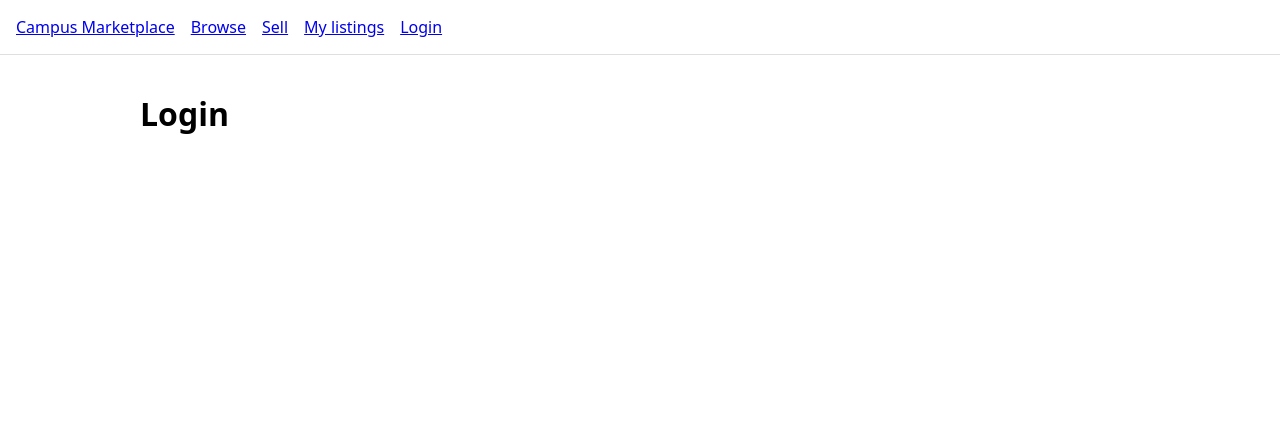
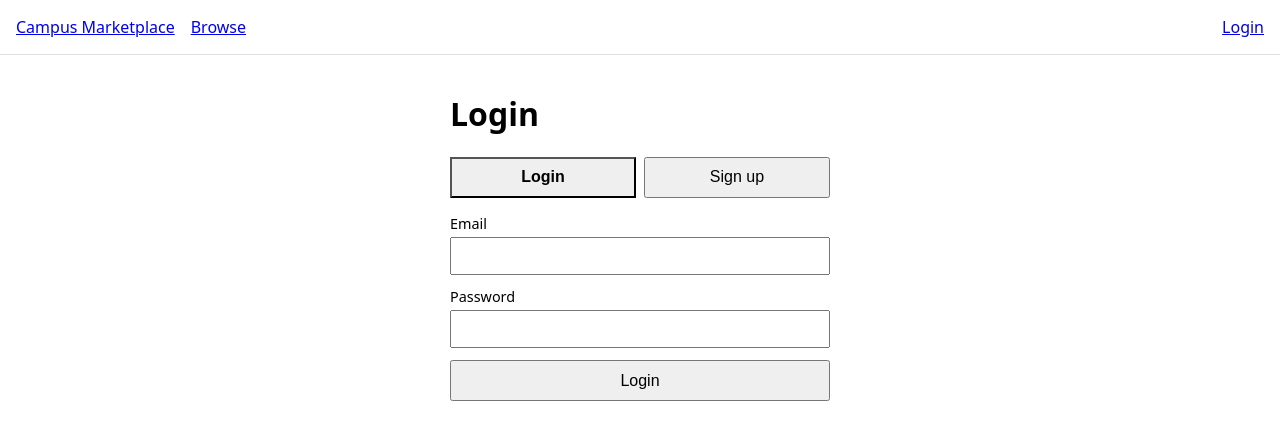
Before and after one commit to Ademubashir/Campus-Marketplace, a React app in the folder frontend/: page /login in a window 1280 px wide. Shown: the top 440 px of the page. Built offline with nearby package versions, Linux system fonts and the light colour scheme; the HTML template or start-up script is replaced by a standard one.

Commit message:
Step 9: auth UI with login/signup, navbar state, protected routes

```diff
--- a/frontend/src/App.jsx
+++ b/frontend/src/App.jsx
@@ -1,5 +1,6 @@
 import { Routes, Route } from 'react-router-dom'
 import Navbar from './components/Navbar'
+import ProtectedRoute from './components/ProtectedRoute'
 import Home from './pages/Home'
 import Browse from './pages/Browse'
 import ListingDetail from './pages/ListingDetail'
@@ -18,11 +19,41 @@ export default function App() {
           <Route path="/" element={<Home />} />
           <Route path="/browse" element={<Browse />} />
           <Route path="/listings/:id" element={<ListingDetail />} />
-          <Route path="/sell" element={<CreateListing />} />
-          <Route path="/listings/:id/edit" element={<EditListing />} />
-          <Route path="/my-listings" element={<MyListings />} />
           <Route path="/login" element={<Login />} />
-          <Route path="/profile" element={<Profile />} />
+
+          <Route
+            path="/sell"
+            element={
+              <ProtectedRoute>
+                <CreateListing />
+              </ProtectedRoute>
+            }
+          />
+          <Route
+            path="/listings/:id/edit"
+            element={
+              <ProtectedRoute>
+                <EditListing />
+              </ProtectedRoute>
+            }
+          />
+          <Route
+            path="/my-listings"
+            element={
+              <ProtectedRoute>
+                <MyListings />
+              </ProtectedRoute>
+            }
+          />
+          <Route
+            path="/profile"
+            element={
+              <ProtectedRoute>
+                <Profile />
+              </ProtectedRoute>
+            }
+          />
+
           <Route path="*" element={<h1>Page not found</h1>} />
         </Routes>
       </main>
--- /dev/null
+++ b/frontend/src/AuthContext.jsx
@@ -0,0 +1,55 @@
+import { createContext, useContext, useEffect, useState } from 'react'
+import { api, setToken, clearToken, getToken } from './api'
+
+const AuthContext = createContext(null)
+
+export function AuthProvider({ children }) {
+  const [user, setUser] = useState(null)
+  const [loading, setLoading] = useState(true)
+
+  // On first load: if a token is saved, ask the backend who it belongs to.
+  useEffect(() => {
+    if (!getToken()) {
+      setLoading(false)
+      return
+    }
+    api('/users/me')
+      .then(setUser)
+      .catch(() => clearToken()) // expired or invalid token
+      .finally(() => setLoading(false))
+  }, [])
+
+  async function login(email, password) {
+    const data = await api('/auth/login', {
+      method: 'POST',
+      body: { email, password },
+    })
+    setToken(data.token)
+    setUser(data.user)
+  }
+
+  async function signup(fields) {
+    const data = await api('/auth/signup', {
+      method: 'POST',
+      body: fields,
+    })
+    setToken(data.token)
+    setUser(data.user)
+  }
+
+  function logout() {
+    clearToken()
+    setUser(null)
+  }
+
+  return (
+    <AuthContext.Provider value={{ user, loading, login, signup, logout }}>
+      {children}
+    </AuthContext.Provider>
+  )
+}
+
+// eslint-disable-next-line react-refresh/only-export-components
+export function useAuth() {
+  return useContext(AuthContext)
+}
--- a/frontend/src/components/Navbar.jsx
+++ b/frontend/src/components/Navbar.jsx
@@ -1,13 +1,39 @@
-import { Link } from 'react-router-dom'
+import { Link, useNavigate } from 'react-router-dom'
+import { useAuth } from '../AuthContext'
 
 export default function Navbar() {
+  const { user, loading, logout } = useAuth()
+  const navigate = useNavigate()
+
+  function handleLogout() {
+    logout()
+    navigate('/browse')
+  }
+
   return (
     <nav>
       <Link to="/">Campus Marketplace</Link>
       <Link to="/browse">Browse</Link>
-      <Link to="/sell">Sell</Link>
-      <Link to="/my-listings">My listings</Link>
-      <Link to="/login">Login</Link>
+
+      {user && (
+        <>
+          <Link to="/sell">Sell</Link>
+          <Link to="/my-listings">My listings</Link>
+        </>
+      )}
+
+      <span className="nav-right">
+        {loading ? null : user ? (
+          <>
+            <span>Hi, {user.full_name.split(' ')[0]}</span>
+            <button type="button" onClick={handleLogout}>
+              Logout
+            </button>
+          </>
+        ) : (
+          <Link to="/login">Login</Link>
+        )}
+      </span>
     </nav>
   )
 }
--- /dev/null
+++ b/frontend/src/components/ProtectedRoute.jsx
@@ -0,0 +1,17 @@
+import { Navigate, useLocation } from 'react-router-dom'
+import { useAuth } from '../AuthContext'
+
+export default function ProtectedRoute({ children }) {
+  const { user, loading } = useAuth()
+  const location = useLocation()
+
+  // Still checking the saved token: don't redirect yet.
+  if (loading) return <p>Loading...</p>
+
+  if (!user) {
+    // Send them to login, and remember where they were going.
+    return <Navigate to="/login" state={{ from: location.pathname }} replace />
+  }
+
+  return children
+}
--- a/frontend/src/index.css
+++ b/frontend/src/index.css
@@ -19,3 +19,59 @@ nav {
   margin: 0 auto;
   padding: 1rem;
 }
+
+.auth {
+  max-width: 380px;
+  margin: 0 auto;
+}
+
+.auth form {
+  display: flex;
+  flex-direction: column;
+  gap: 0.75rem;
+}
+
+.auth label {
+  display: flex;
+  flex-direction: column;
+  gap: 0.25rem;
+  font-size: 0.9rem;
+}
+
+.auth input {
+  padding: 0.5rem;
+  font-size: 1rem;
+}
+
+.auth button {
+  padding: 0.6rem;
+  font-size: 1rem;
+  cursor: pointer;
+}
+
+.auth-tabs {
+  display: flex;
+  gap: 0.5rem;
+  margin-bottom: 1rem;
+}
+
+.auth-tabs button {
+  flex: 1;
+}
+
+.auth-tabs button.active {
+  font-weight: bold;
+  border-bottom: 2px solid currentColor;
+}
+
+.error {
+  color: #e5484d;
+  margin: 0;
+}
+
+.nav-right {
+  margin-left: auto;
+  display: flex;
+  align-items: center;
+  gap: 0.75rem;
+}
--- a/frontend/src/main.jsx
+++ b/frontend/src/main.jsx
@@ -3,11 +3,14 @@ import { createRoot } from 'react-dom/client'
 import { BrowserRouter } from 'react-router-dom'
 import './index.css'
 import App from './App.jsx'
+import { AuthProvider } from './AuthContext'
 
 createRoot(document.getElementById('root')).render(
   <StrictMode>
     <BrowserRouter>
-      <App />
+      <AuthProvider>
+        <App />
+      </AuthProvider>
     </BrowserRouter>
   </StrictMode>,
 )
--- a/frontend/src/pages/Login.jsx
+++ b/frontend/src/pages/Login.jsx
@@ -1,3 +1,102 @@
+import { useState } from 'react'
+import { useNavigate, useLocation } from 'react-router-dom'
+import { useAuth } from '../AuthContext'
+
 export default function Login() {
-  return <h1>Login</h1>
+  const { login, signup } = useAuth()
+  const navigate = useNavigate()
+  const location = useLocation()
+
+  // If a protected page sent us here, go back to it after logging in.
+  const goTo = location.state?.from || '/browse'
+
+  const [mode, setMode] = useState('login') // 'login' or 'signup'
+  const [form, setForm] = useState({
+    email: '',
+    password: '',
+    full_name: '',
+    phone: '',
+    university: '',
+  })
+  const [error, setError] = useState('')
+  const [busy, setBusy] = useState(false)
+
+  function update(e) {
+    setForm({ ...form, [e.target.name]: e.target.value })
+  }
+
+  async function handleSubmit(e) {
+    e.preventDefault() // stop the browser reloading the page
+    setError('')
+    setBusy(true)
+    try {
+      if (mode === 'login') {
+        await login(form.email, form.password)
+      } else {
+        await signup(form)
+      }
+      navigate(goTo, { replace: true })
+    } catch (err) {
+      setError(err.message)
+    } finally {
+      setBusy(false)
+    }
+  }
+
+  return (
+    <div className="auth">
+      <h1>{mode === 'login' ? 'Login' : 'Create an account'}</h1>
+
+      <div className="auth-tabs">
+        <button
+          type="button"
+          className={mode === 'login' ? 'active' : ''}
+          onClick={() => setMode('login')}
+        >
+          Login
+        </button>
+        <button
+          type="button"
+          className={mode === 'signup' ? 'active' : ''}
+          onClick={() => setMode('signup')}
+        >
+          Sign up
+        </button>
+      </div>
+
+      <form onSubmit={handleSubmit}>
+        {mode === 'signup' && (
+          <>
+            <label>
+              Full name
+              <input name="full_name" value={form.full_name} onChange={update} required />
+            </label>
+            <label>
+              Phone (with country code, e.g. +2348012345678)
+              <input name="phone" value={form.phone} onChange={update} required />
+            </label>
+            <label>
+              University
+              <input name="university" value={form.university} onChange={update} required />
+            </label>
+          </>
+        )}
+
+        <label>
+          Email
+          <input type="email" name="email" value={form.email} onChange={update} required />
+        </label>
+        <label>
+          Password
+          <input type="password" name="password" value={form.password} onChange={update} required />
+        </label>
+
+        {error && <p className="error">{error}</p>}
+
+        <button type="submit" disabled={busy}>
+          {busy ? 'Please wait...' : mode === 'login' ? 'Login' : 'Create account'}
+        </button>
+      </form>
+    </div>
+  )
 }
```
Also changed, not shown: 1 other file (tests, documents, lock files or other folders).
